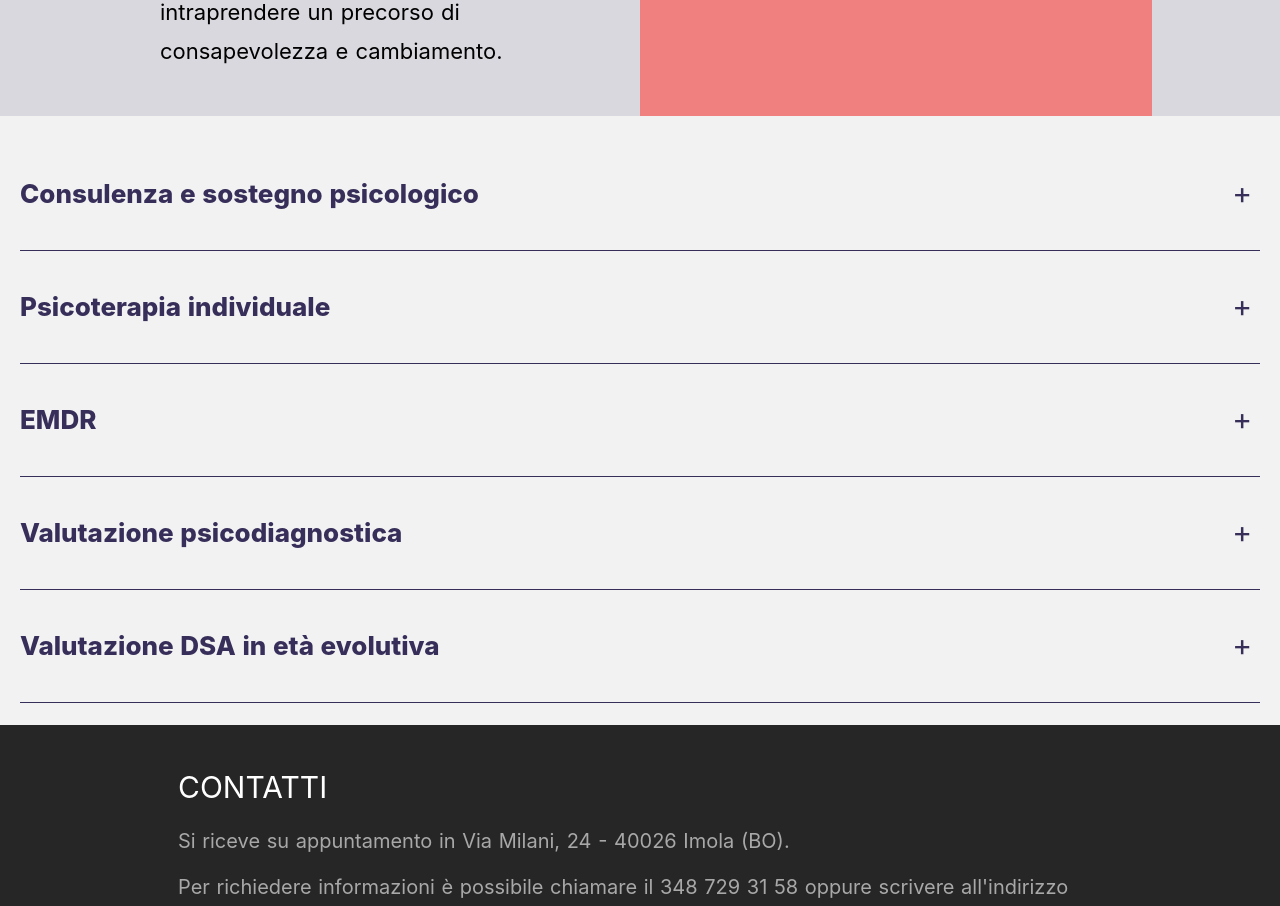
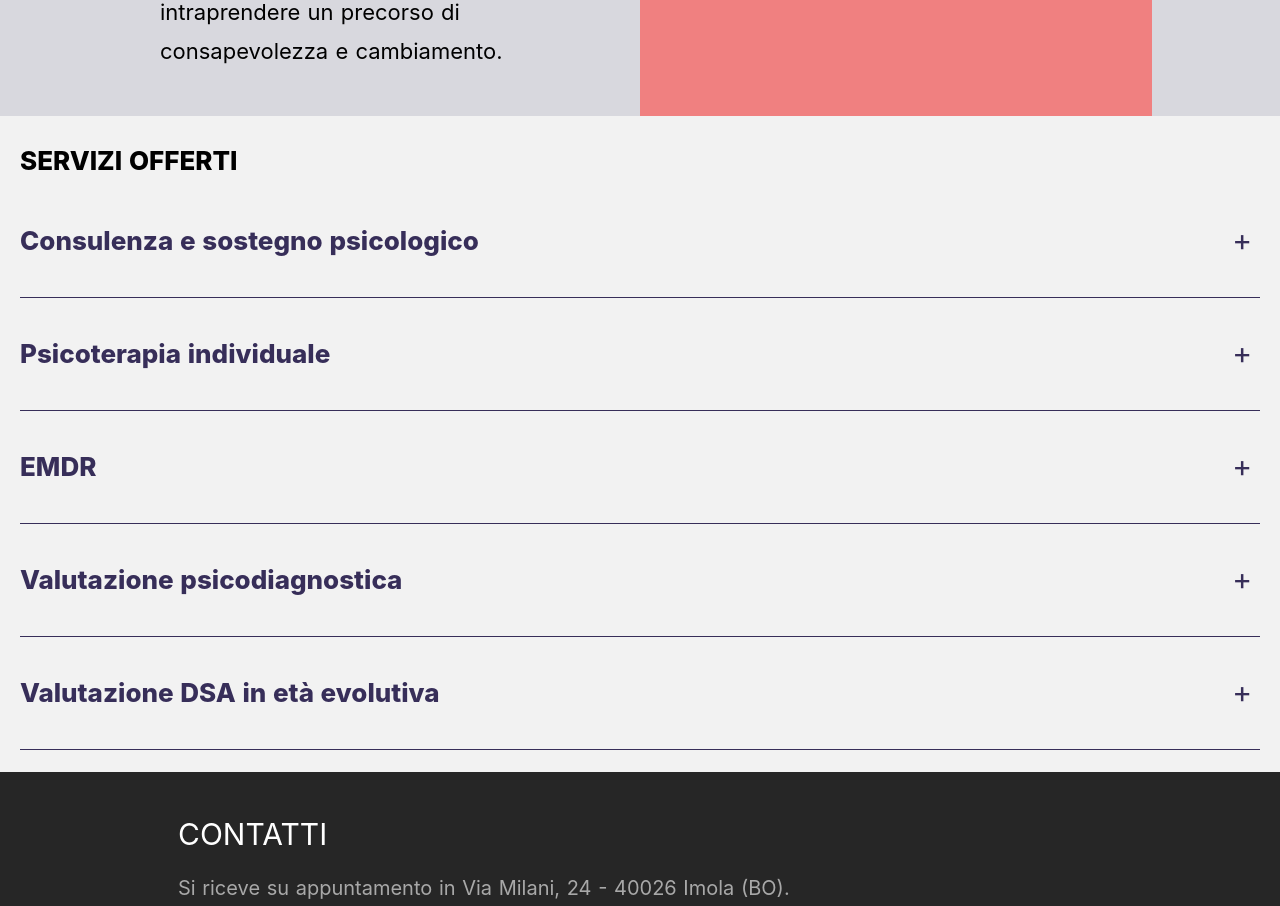
Before and after one commit to gianlucabianco/zanelli-nuxt, a Nuxt app: page / in a window 1280 px wide. Shown: the part 1200-2106 px from the top of the page. Built offline with nearby package versions, Linux system fonts and the light colour scheme.

Commit message:
feat: title added

```diff
--- a/components/ZServicesDetails.vue
+++ b/components/ZServicesDetails.vue
@@ -1,5 +1,6 @@
 <template>
   <div class="z-services-details">
+    <h2 class="z-services-details__title">SERVIZI OFFERTI</h2>
     <!-- TODO: / FIXME: v-for + data obj -->
     <z-accordion
       title="Consulenza e sostegno psicologico"
@@ -48,6 +49,13 @@ export default {
     font-size: 22px;
     line-height: 1.8;
 
+    &__title {
+
+      font-size: 26px;
+      font-weight: 800;
+
+    }
+
   }
 
 </style>
```
